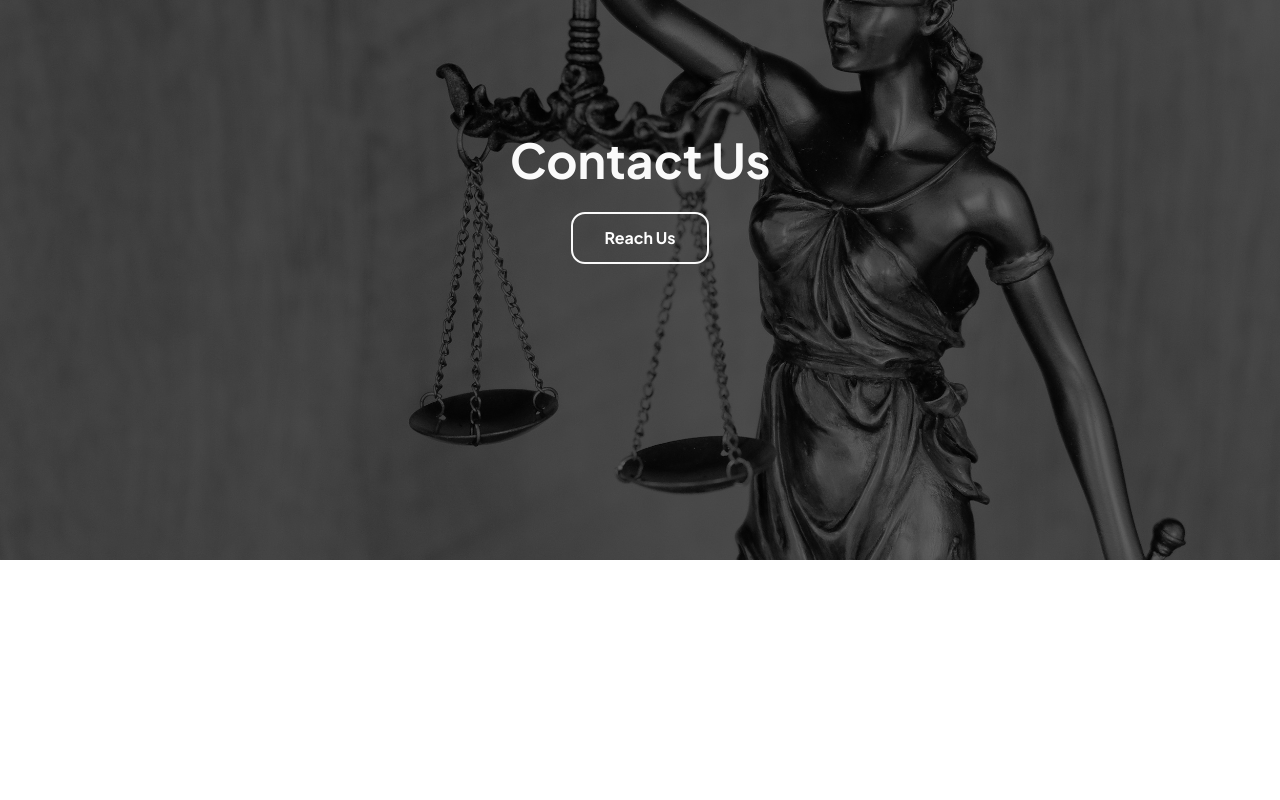
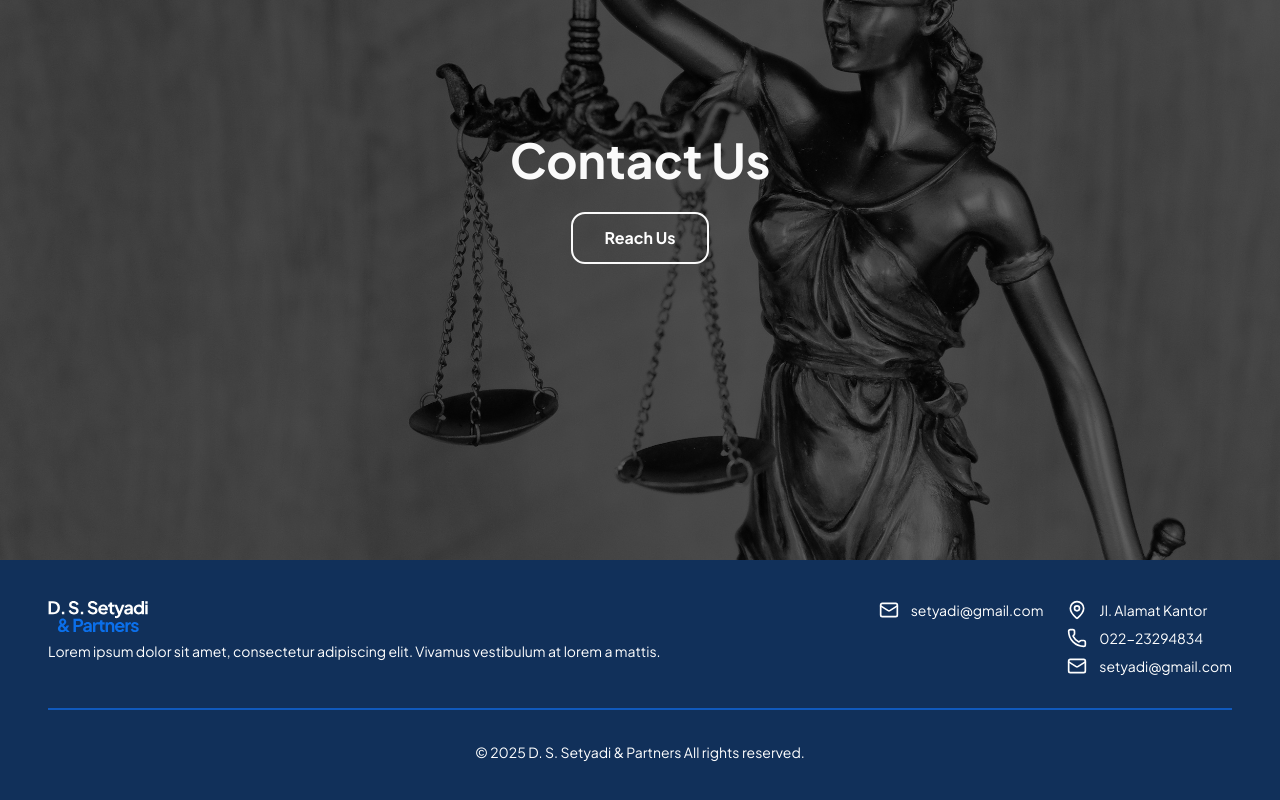
Before and after one commit to setyadi-law-firm/setyadi-fe, a Next.js app: page / in a window 1280 px wide. Shown: the part 2556-3356 px from the top of the page. Before the commit the page ends 3116 px from the top, so only its background shows below. Built offline with nearby package versions, Linux system fonts and the light colour scheme; no server answers.

Commit message:
feat: add footer

```diff
--- a/src/app/(routes)/layout.tsx
+++ b/src/app/(routes)/layout.tsx
@@ -1,6 +1,6 @@
 "use client";
 
-import { Assets, Navbar, useIsLoaded } from "@/components";
+import { Assets, Footer, Navbar, useIsLoaded } from "@/components";
 import { cn } from "@/lib";
 import Image from "next/image";
 
@@ -44,7 +44,7 @@ export default function RootLayout({
       </div>
       <Navbar />
       <main className="w-full">{children}</main>
-      {/* <Footer /> */}
+      <Footer />
     </div>
   );
 }
--- /dev/null
+++ b/src/components/core/bases/layouts/footer/index.tsx
@@ -0,0 +1,51 @@
+"use client";
+
+import { Assets } from "@/components/core/constants";
+import { LocateIcon, Mail, MapPin, Phone, PhoneCall } from "lucide-react";
+import Image from "next/image";
+
+export const Footer = () => {
+  return (
+    <footer className="w-full bg-[#11305A] text-white flex flex-col items-center justify-center md:px-12 md:py-10 p-6 gap-8">
+      <div className="flex md:gap-16 gap-4 justify-between w-full">
+        <div className="flex flex-col max-md:justify-between">
+          <Image
+            src={Assets.logoWhite}
+            alt="Logo"
+            width={100}
+            height={100}
+            className=""
+          />
+          <p className="text-sm max-md:text-xs text-white mt-2">
+            Lorem ipsum dolor sit amet, consectetur adipiscing elit. Vivamus
+            vestibulum at lorem a mattis.
+          </p>
+        </div>
+        <div className="flex max-md:flex-col gap-y-8 gap-x-6">
+          <div className="flex gap-3">
+            <Mail size={20} className="text-white" />
+            <p className="text-sm max-md:text-xs text-white">setyadi@gmail.com</p>
+          </div>
+          <div className="flex flex-col gap-2">
+            <div className="flex gap-3">
+              <MapPin size={20} className="text-white" />
+              <p className="text-sm max-md:text-xs text-white">Jl. Alamat Kantor</p>
+            </div>
+            <div className="flex gap-3">
+              <Phone size={20} className="text-white" />
+              <p className="text-sm max-md:text-xs text-white">022-23294834</p>
+            </div>
+            <div className="flex gap-3">
+              <Mail size={20} className="text-white" />
+              <p className="text-sm max-md:text-xs text-white">setyadi@gmail.com</p>
+            </div>
+          </div>
+        </div>
+      </div>
+      <div className="h-0.5 bg-[#1059BD] w-full" />
+      <p className="text-sm text-white text-center">
+        © 2025 D. S. Setyadi & Partners All rights reserved.
+      </p>
+    </footer>
+  );
+};
--- a/src/components/core/bases/layouts/index.ts
+++ b/src/components/core/bases/layouts/index.ts
@@ -1 +1,2 @@
 export * from "./navbar";
+export * from "./footer";
--- a/src/components/core/constants/assests.constant.ts
+++ b/src/components/core/constants/assests.constant.ts
@@ -4,4 +4,5 @@ export class Assets {
   static readonly homeContactBg = "/images/home-contact-bg.jpeg";
   static readonly insight1 = "/images/insight-1.webp";
   static readonly logo = "/images/logo.svg";
+  static readonly logoWhite = "/images/logo-white.svg";
 }
```
Also changed, not shown: public/images/logo-white.svg (added).
